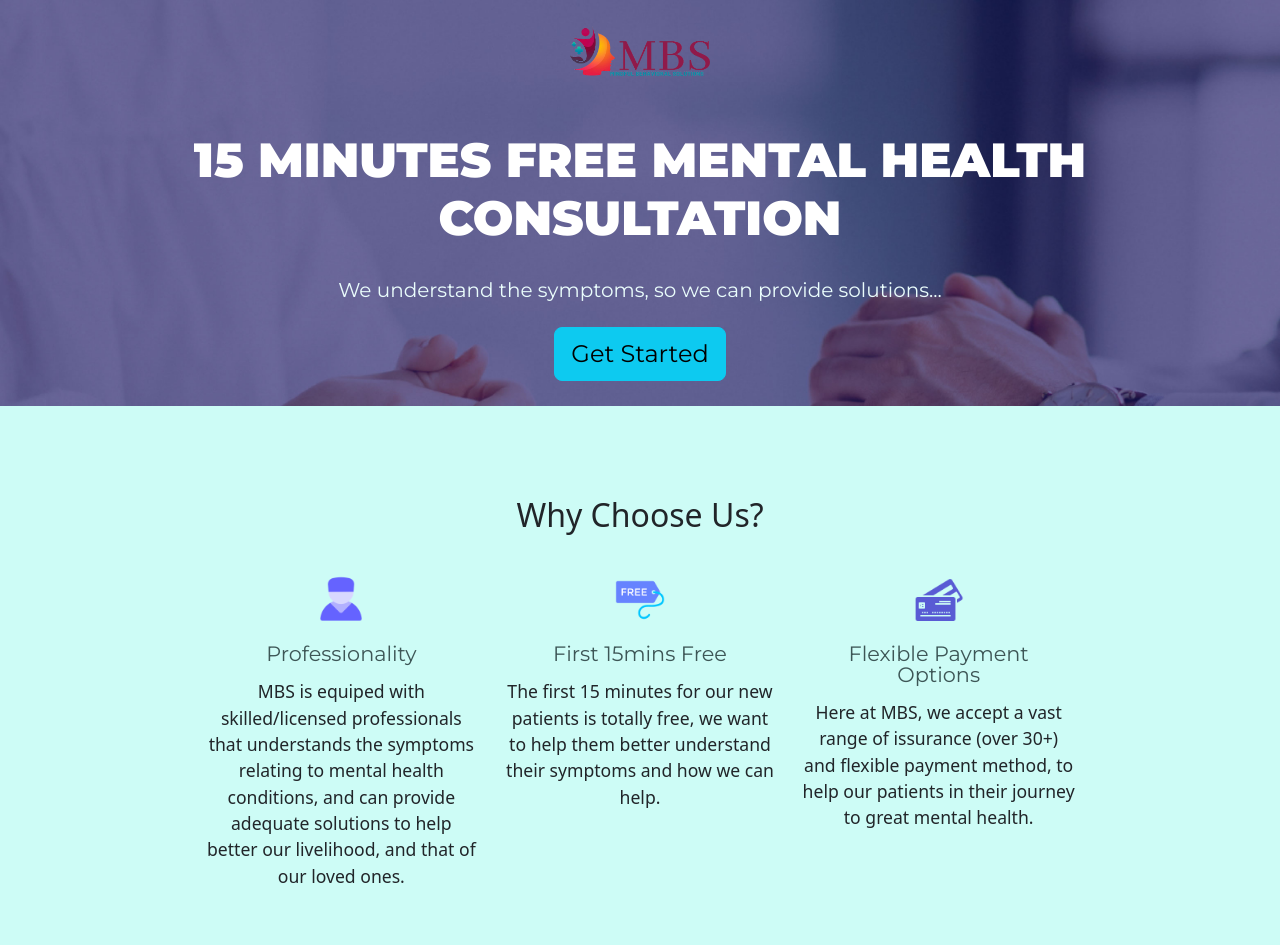
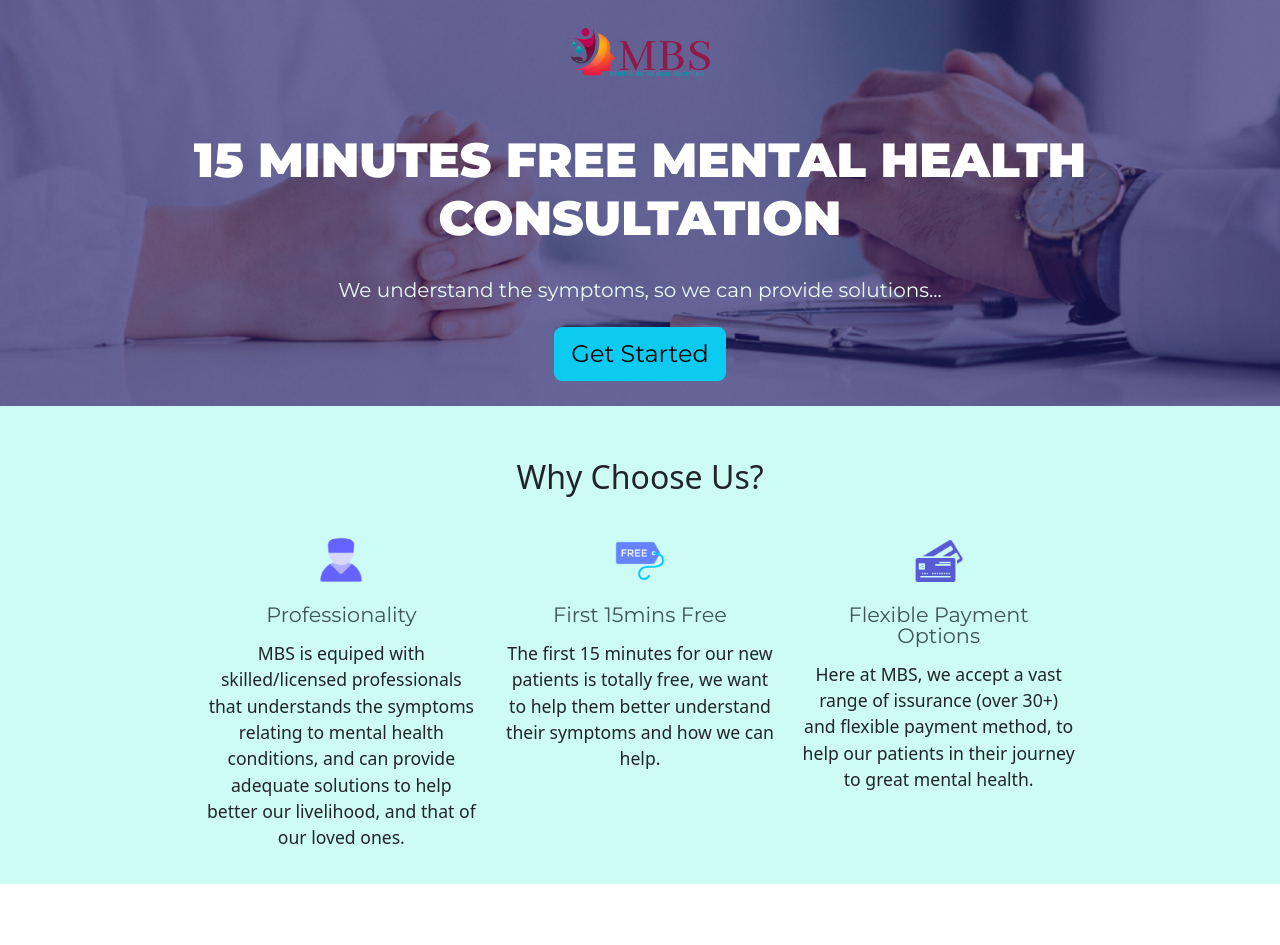
Before and after one commit to Markdoesgraphics/MbsAdLandingPage, a plain HTML site: page index.html in a window 1280 px wide. Shown: the top 945 px of the page. Drawn offline with nearby package versions, Linux system fonts and the light colour scheme.

Commit message:
Add files via upload

```diff
--- a/css/styles.css
+++ b/css/styles.css
@@ -5,6 +5,7 @@
 	background-color: #BCCEF8;
 	background-image: url("../images/img-background-01.jpg");
 	background-size: cover;
+	background-position: center;
 	text-align: center;
 }
 
@@ -41,7 +42,7 @@ h5{
 #services{
 	background-color: #CDFCF6;
 
-	padding: 5% 15%;
+	padding: 2% 15%;
 }
 
 .servicesRow{
```
